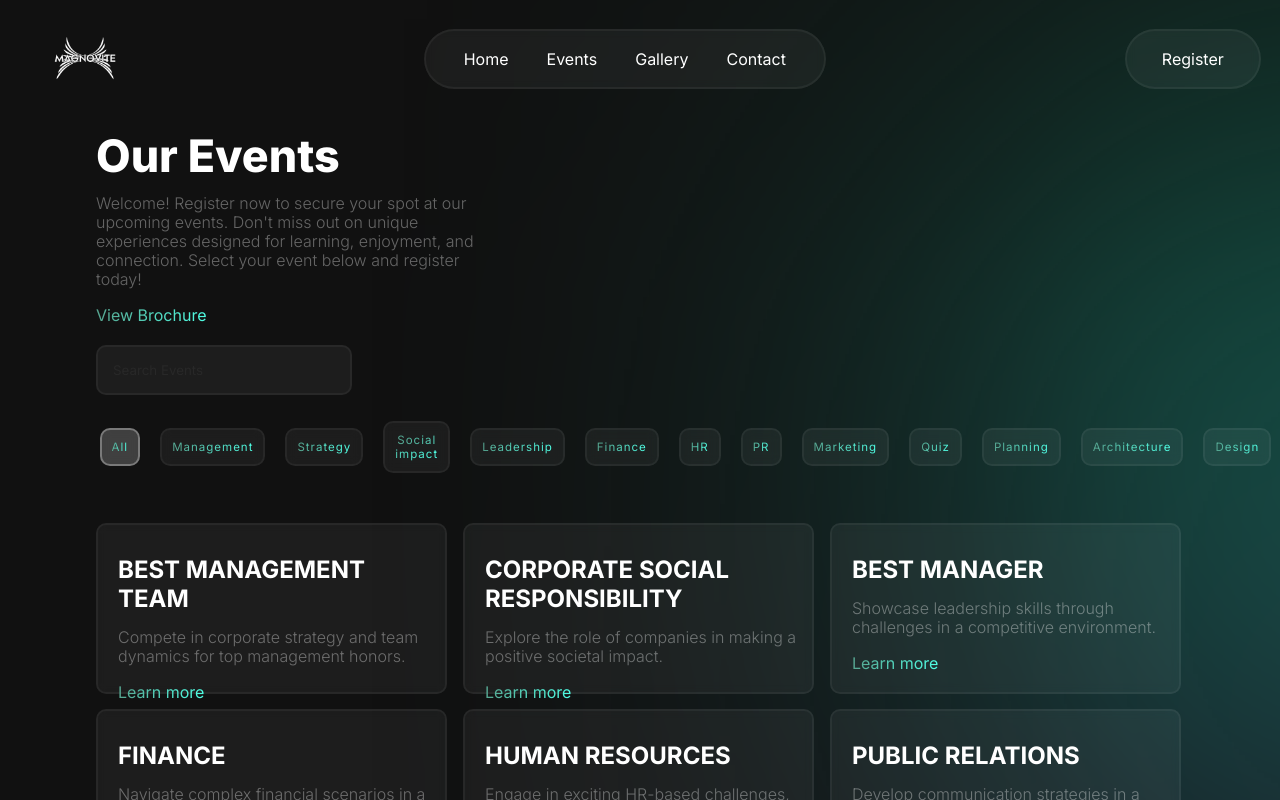
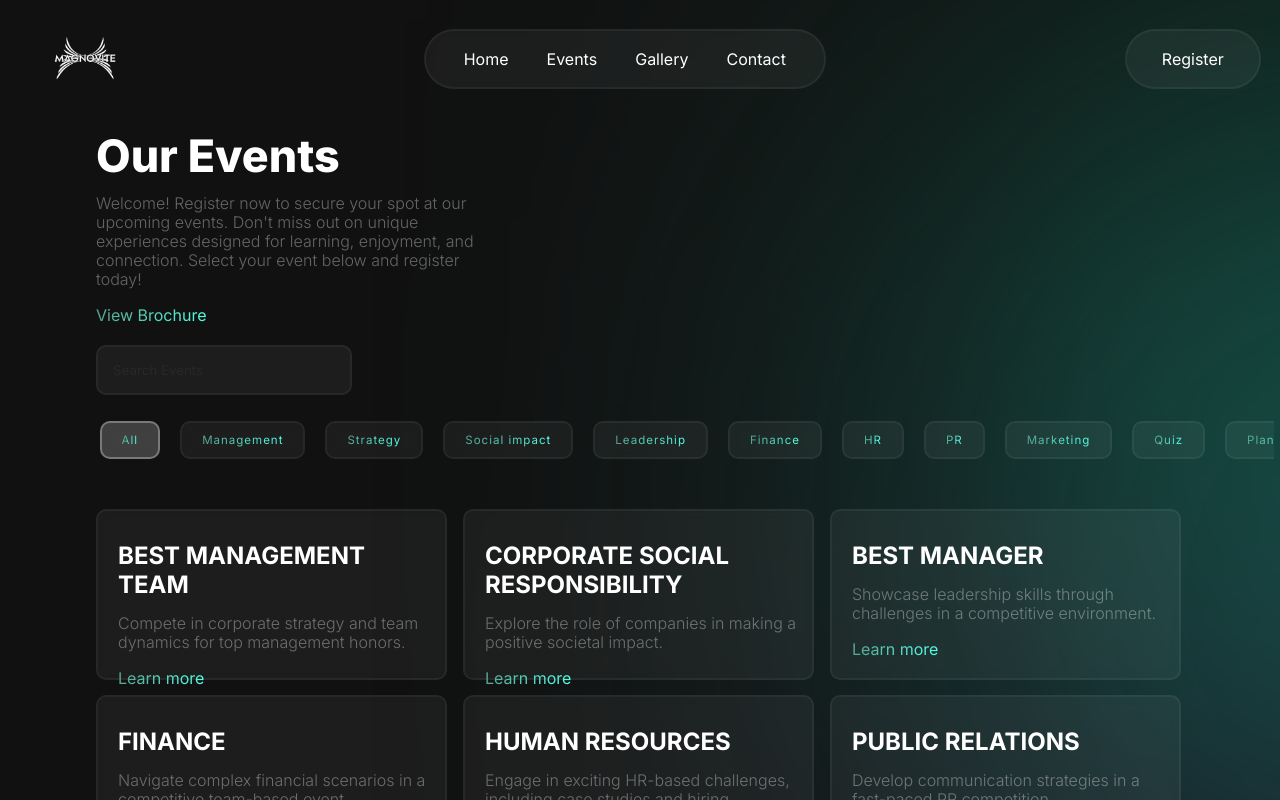
Before and after one commit to yuvraajnarula/magnovite, a SvelteKit app: page /event in a window 1280 px wide. Shown: the top 800 px of the page. Built offline with nearby package versions, Linux system fonts and the light colour scheme.

Commit message:
button width fit content bug solved

```diff
--- a/src/component/Carousel.svelte
+++ b/src/component/Carousel.svelte
@@ -53,12 +53,10 @@
     .tags-flex ul::-webkit-scrollbar {
         display: none;
     }
-    .tags-flex ul li button{
+    .tags-flex ul li button {
     cursor: pointer;
-        padding: 10px;
+    padding: 10px 20px;
     position: relative;
-        min-width: 3vw;
-        max-width: 10vw;
     border: none;
     margin: 10px 10px;
     letter-spacing: 1px;
@@ -69,6 +67,10 @@
     border: 2px solid rgba(255, 255, 255, 0.05);
     border-radius: 10px;
     transition: all 0.5s ease;
+    white-space: nowrap;
+    display: inline-flex;
+    align-items: center;
+    justify-content: center;
 }
     .tags-flex ul li button:hover{
         transform: translateY(-5px);
```
Lines whose indentation alone changed are shown as unchanged.
